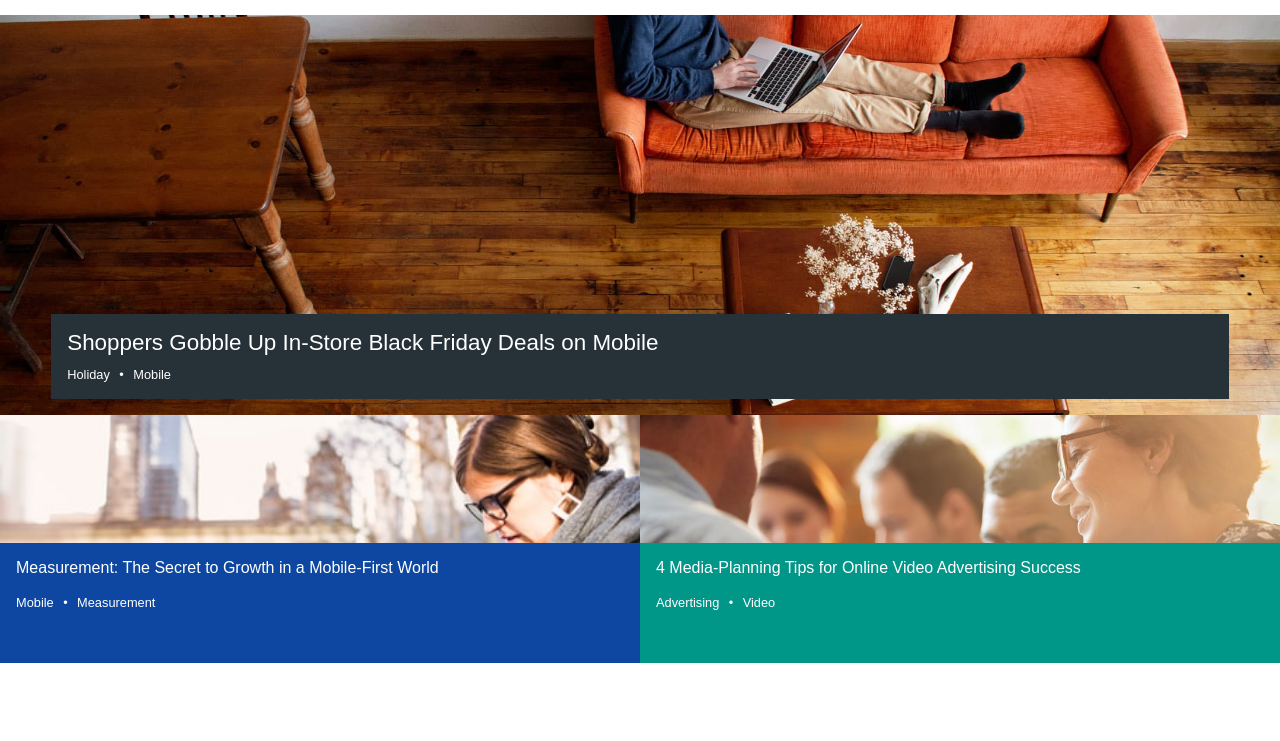
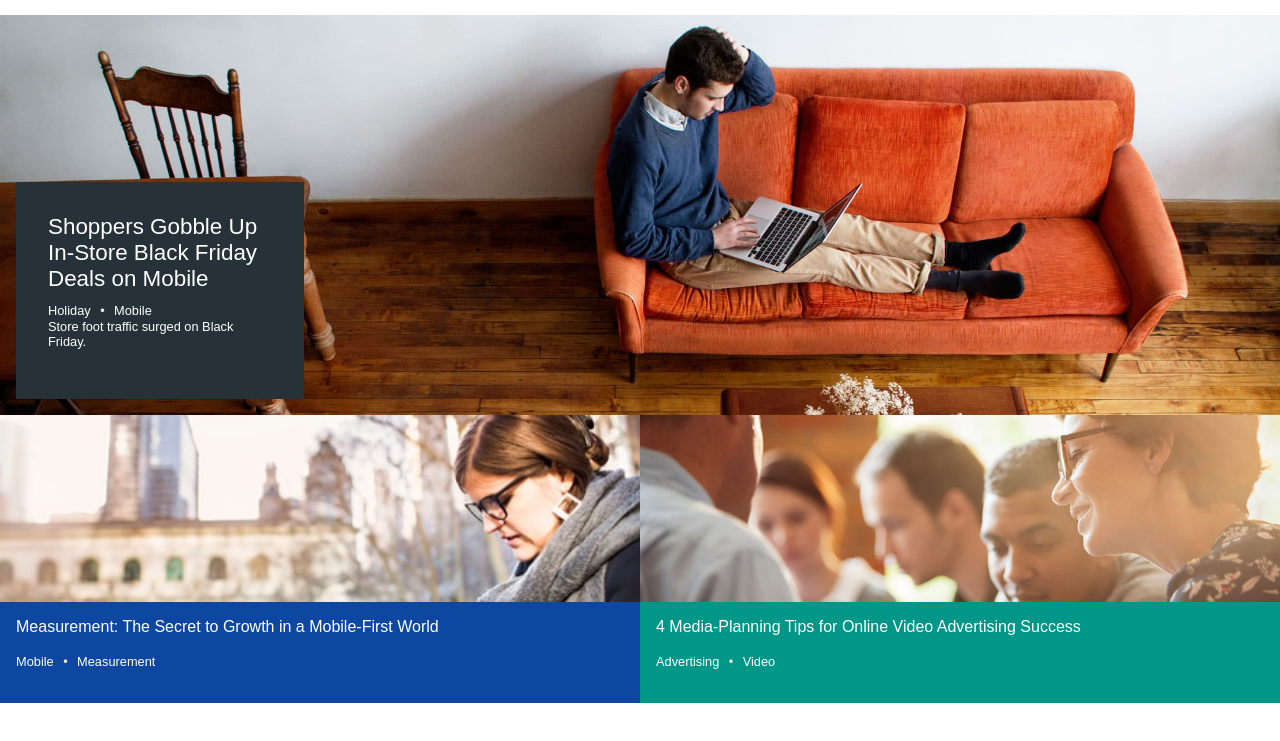
Before and after one commit to zacharyjrich/CSS-think-google-replica, a plain HTML site: page index.html in a window 1280 px wide. Shown: the part 49-790 px from the top of the page. Drawn offline with Linux system fonts and the light colour scheme; a web font is replaced by a local one.

Commit message:
add span text to panel 1 for md screen media query and adjust padding

```diff
--- a/css/styles.css
+++ b/css/styles.css
@@ -47,21 +47,21 @@ body {
 
 .area-1 {
   height: 25em;
-  width: auto;
+  width: 100%;
   background-image: url("../img/pic-1.jpg");
   background-size: cover;
-  background-position: center;
+  background-position: top;
   background-repeat: no-repeat;
   display: flex;
   align-items: flex-end;
-  justify-content: center;
+  /*justify-content: center;*/
 }
 
 .panel-1 {
   background-color: #263238;
   padding: 1em;
   width: 92%;
-  margin-bottom: 1em;
+  margin: 0 0 1em 1em;
 }
 
 li {
@@ -124,21 +124,37 @@ li {
   float: left;
 }
 
-@media only screen and (min-width: 500px) {
+span {
+  display: none;
+}
+
+/*Media Query Section Begins*/
+
+@media only screen and (min-width: 550px) {
 
   .area-2, .area-3 {
-    height: 15em;
+    height: 18em;
     width: 50%;
     float: left;
   }
 
   .pic-2, .pic-3 {
     width: 100%;
+    height: 65%;
   }
 
   .panel-2, .panel-3 {
     width: 100%;
-    height: 50%;
+    height: 35%;
+  }
+
+  .panel-1 {
+    width: 18em;
+    padding: 2em;
+  }
+
+  span {
+    display: block;
   }
 
 }
--- a/index.html
+++ b/index.html
@@ -27,6 +27,8 @@
       <li>Holiday</li>
       <li>&bull;</li>
       <li>Mobile</li>
+      <br>
+      <li><span>Store foot traffic surged on Black Friday.</span></li>
     </div>
   </div>
 
```
